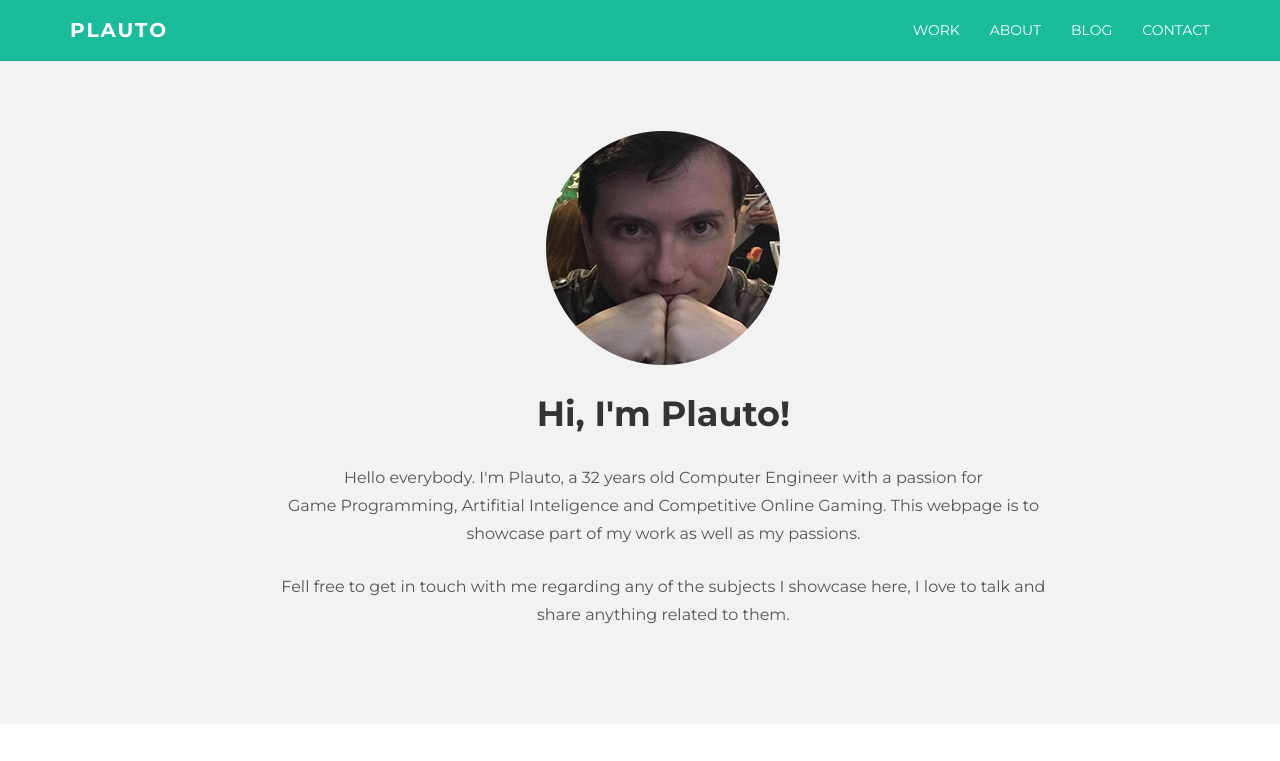
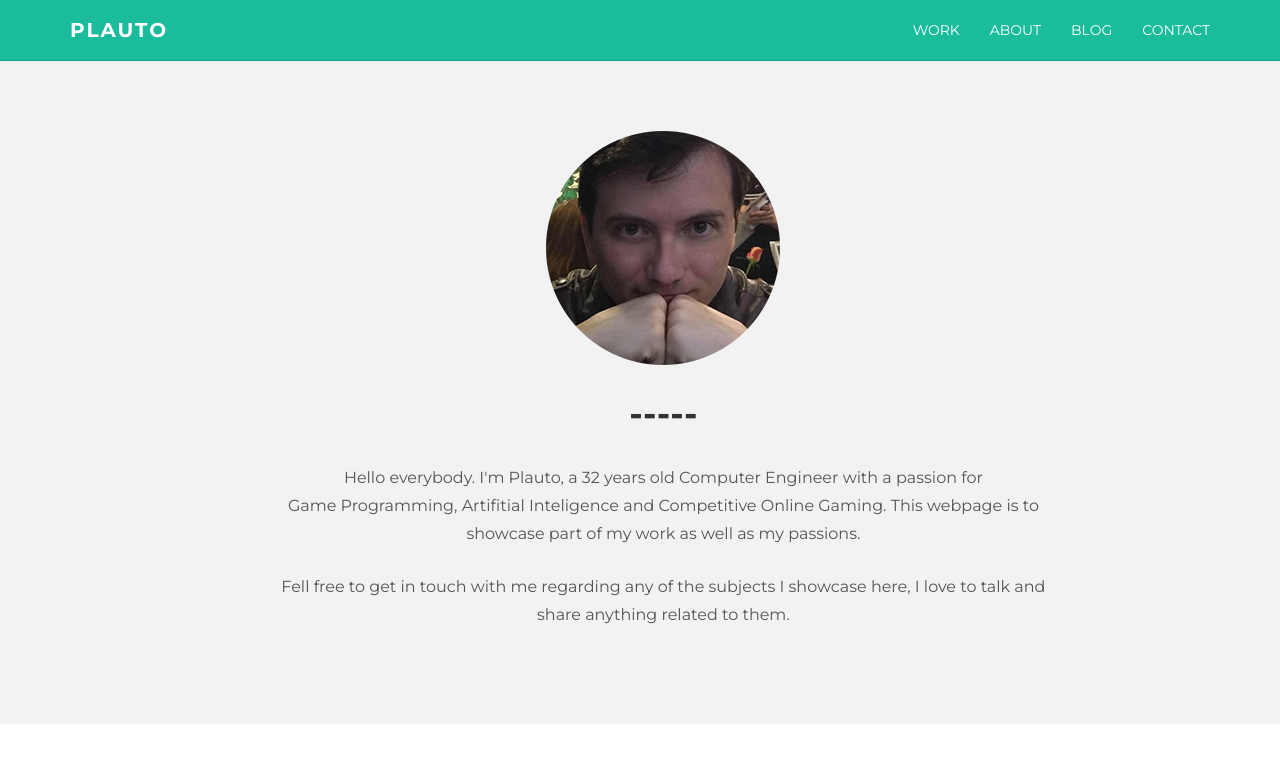
Before and after one commit to PlautoAbreu/plautoabreu.github.io, a plain HTML site: page index.html in a window 1280 px wide. Shown: the top 761 px of the page. Drawn offline with nearby package versions, Linux system fonts and the light colour scheme.

Commit message:
Update index.html
Remove duplicated name

```diff
--- a/index.html
+++ b/index.html
@@ -56,7 +56,7 @@
 			<div class="row">
 				<div class="col-lg-8 col-lg-offset-2 centered">
 					<img src="assets/img/user.png" alt="Stanley">
-					<h1>Hi, I'm Plauto!</h1>
+					<h1>-----</h1>
 					<p>Hello everybody. I'm Plauto, a 32 years old Computer Engineer with a passion for <br> Game Programming, Artifitial Inteligence and Competitive Online Gaming. This webpage is to showcase part of my work as well as my passions.</p>
 					<p>Fell free to get in touch with me regarding any of the subjects I showcase here, I love to talk and share anything related to them.</p>
 				</div><!-- /col-lg-8 -->
```
